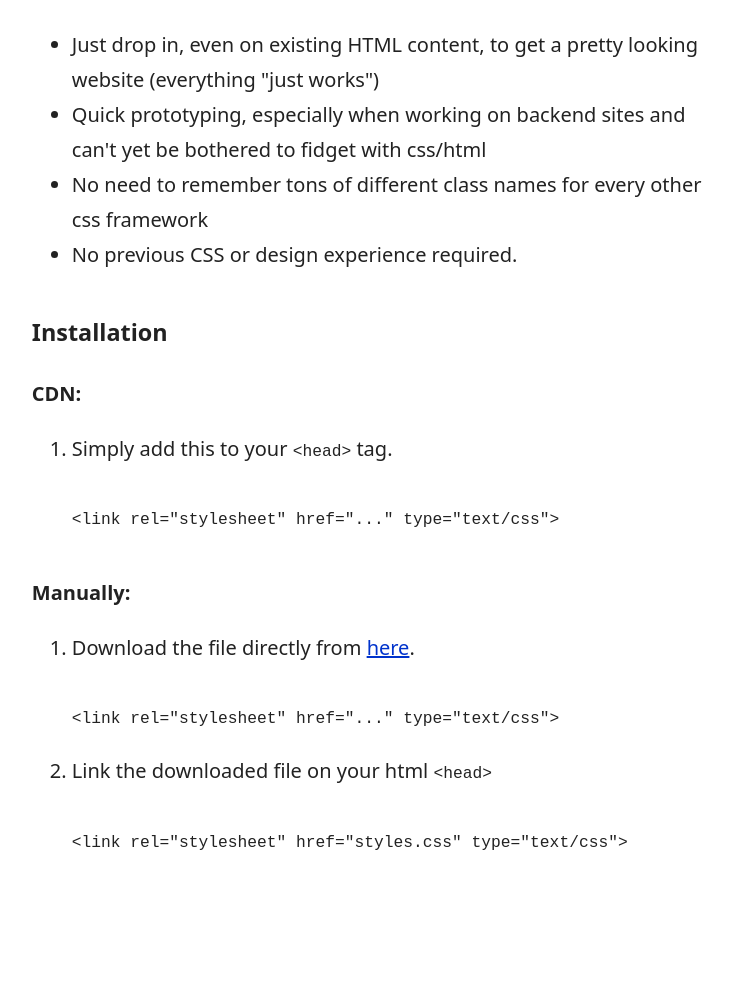
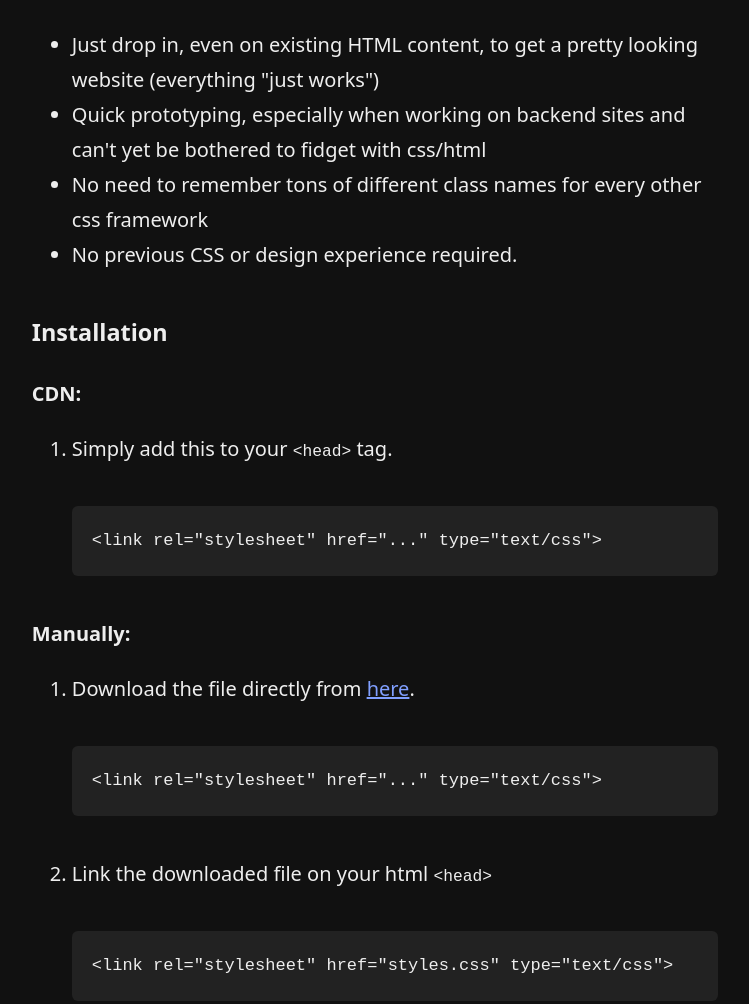
Before and after one commit to Atomic-stack/atomic-theme, a plain HTML site: page index.html in a window 1280 px wide. Shown: the part 571-1575 px from the top of the page, without its empty margins (265-1014 px from the left). Before the commit the page ends 1508 px from the top, so only its background shows below. Drawn offline with Linux system fonts and the light colour scheme.

Commit message:
dark theme

```diff
--- a/index.css
+++ b/index.css
@@ -1,3 +1,10 @@
+:root {
+  color-scheme: light dark; /* both supported */
+  --bgColor: #fff;
+  --color: #222;
+  --codeBg: #eee;
+}
+
 html {
   font-family: system-ui, "Segoe UI", Roboto, "Helvetica Neue", Arial, sans-serif;
   font-size: 1.25em;
@@ -7,8 +14,8 @@ html {
 }
 
 body {
-  background-color: #fff;
-  color: #222;
+  background-color: var(--bgColor);
+  color: var(--color);
   max-width: 60ch;
   margin: auto;
   padding: 2em 1em;
@@ -22,6 +29,35 @@ h1,h2,h3,h4,h5,h6 {
   margin: 1em 0 1em;
 }
 
-p,ul,ol {
+p,ul,ol,pre {
   margin-bottom: 2rem;
 }
+
+pre {
+  background-color: var(--codeBg);
+  border-radius: 6px;
+  font-family: monospace;
+  font-size: 0.85rem;
+  display: block;
+  padding: 1rem;
+  overflow-x: auto;
+}
+
+body.dark {
+  --bgColor: #111;
+  --color: #eee;
+  color-scheme: dark;
+  font-weight: 350;
+}
+
+body.dark a {
+  color: #809fff;
+}
+
+body.dark pre {
+  --codeBg: #222;
+}
+
+body.dark img {
+  filter: brightness(.8) contrast(1.2);
+}
--- a/index.html
+++ b/index.html
@@ -51,5 +51,15 @@
         <pre>&lt;link rel="stylesheet" href="styles.css" type="text/css"&gt;</pre>
       </li>
     </ol>
+
+    <script type="text/javascript">
+      var dark = localStorage.getItem('dark'),
+        prefersDark = window.matchMedia('(prefers-color-scheme: dark)')
+      function toggle() {
+        dark = document.body.classList.toggle('dark')
+        localStorage.setItem('dark', dark)
+      }
+      if (prefersDark || dark == 'true') toggle()
+    </script>
   </body>
 </html>
```
